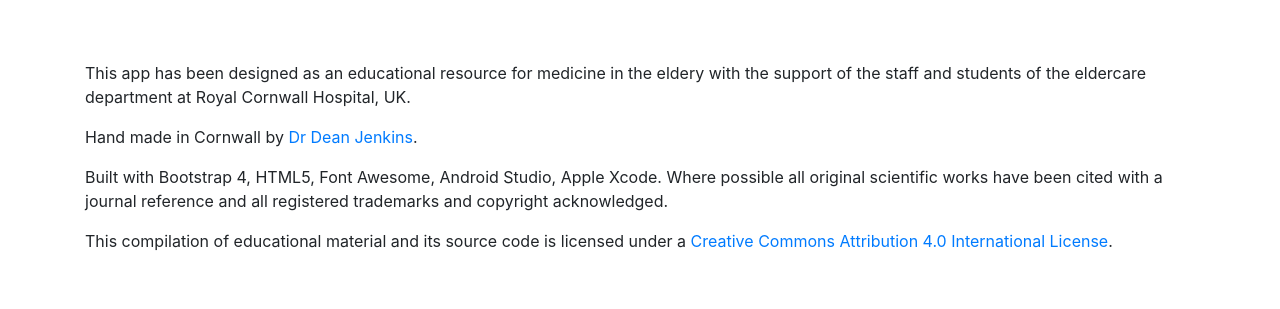
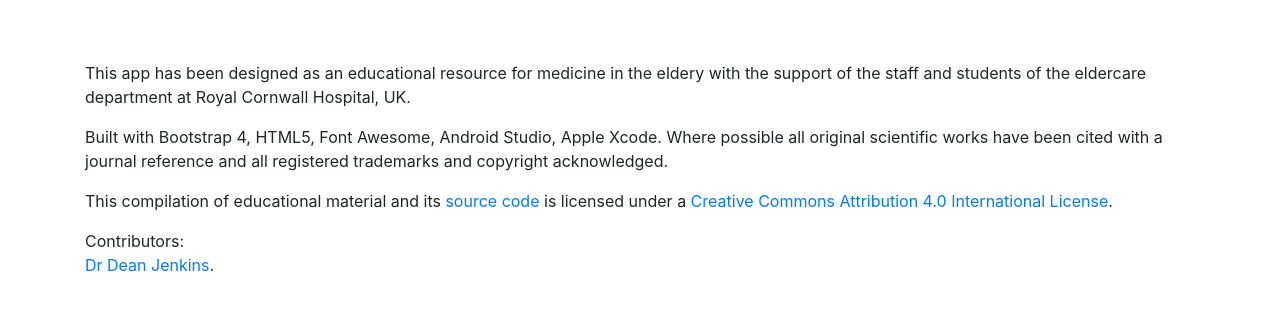
Before and after one commit to rdjenkins/eldercare, a plain HTML site: page about.html in a window 1280 px wide. Shown: the part 181-490 px from the top of the page. Drawn offline with Linux system fonts and the light colour scheme.

Commit message:
Adjusting contributors and link to github

```diff
--- a/about.html
+++ b/about.html
@@ -30,10 +30,10 @@
       </div>
 
       <p>This app has been designed as an educational resource for medicine in the eldery with the support of the staff and students of the eldercare department at Royal Cornwall Hospital, UK.</p>
-      <p>Hand made in Cornwall by <a href="https://about.me/deanjenkins">Dr Dean Jenkins</a>.</p>
       <p>Built with Bootstrap 4, HTML5, Font Awesome, Android Studio, Apple Xcode. Where possible all original scientific works have been cited with a journal reference and all registered trademarks and copyright acknowledged.</p>
-      <p>This compilation of educational material and its source code is licensed under a <a rel="license" href="http://creativecommons.org/licenses/by/4.0/">Creative Commons Attribution 4.0 International License</a>.</p>
-
+      <p>This compilation of educational material and its <a href="https://github.com/rdjenkins/eldercare">source code</a> is licensed under a <a rel="license" href="http://creativecommons.org/licenses/by/4.0/">Creative Commons Attribution 4.0 International License</a>.</p>
+      <p>Contributors:<br>
+         <a href="https://about.me/deanjenkins">Dr Dean Jenkins</a>.</p>
     </div><!-- /.container -->
 
   </body>
```
Also changed, not shown: 1 other file.
